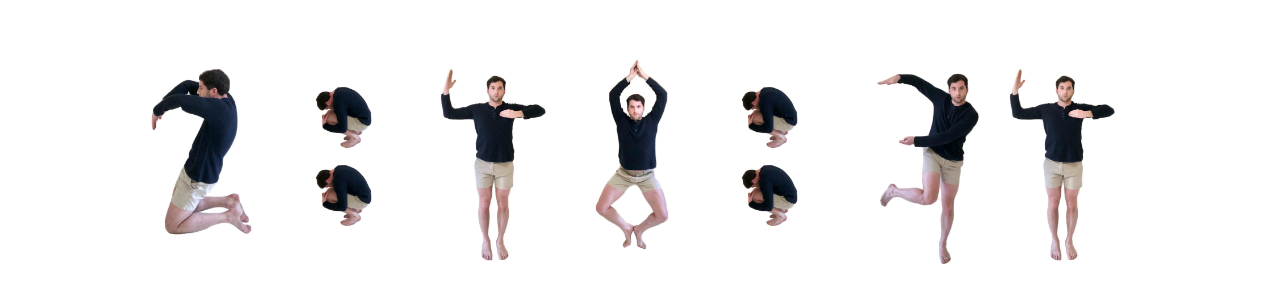
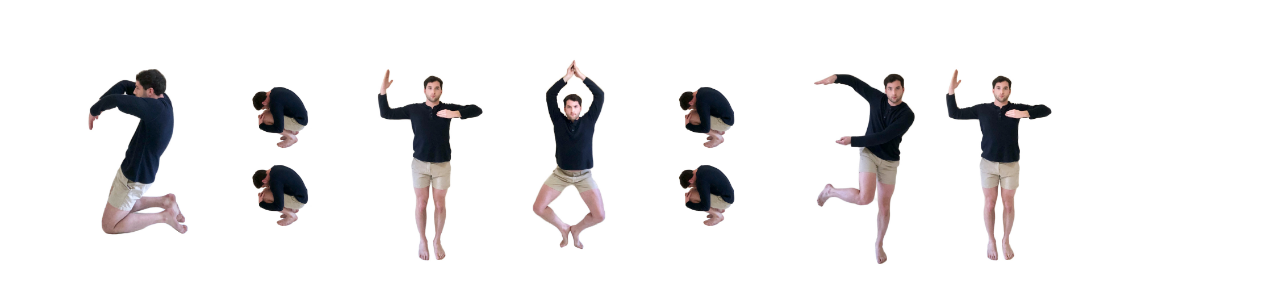
Before and after one commit to taylortabb/me-as-a-clock, a plain HTML site: page clock.html in a window 1280 px wide. Shown: the part 186-488 px from the top of the page. Drawn offline with Linux system fonts and the light colour scheme.

Commit message:
fixed margins

```diff
--- a/clock.html
+++ b/clock.html
@@ -4,7 +4,7 @@
 <head>
 <style>
 		#clock {
-			margin-left: auto;
+			margin: auto;
 			margin-top:30vh;
 			width: 90%;
 		}
```
Also changed, not shown: docs/index.html (+1 -1 lines).
